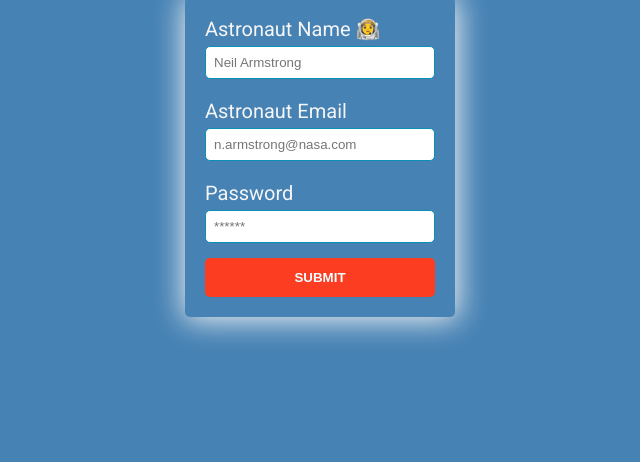
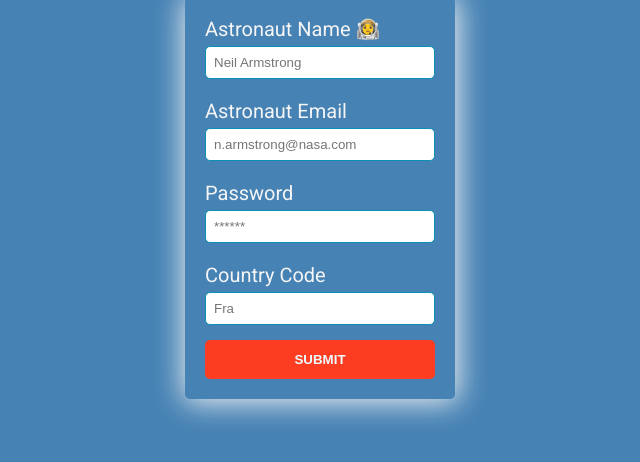
Before and after one commit to ChathurikaDissanayaka/Essential-JavaScript-Concepts, a website built with Vite: page Form/index.html in a window 1280 px wide. Shown: the part 160-622 px from the top of the page, without its empty margins (320-960 px from the left). Built offline with nearby package versions, Linux system fonts and the light colour scheme.

Commit message:
Add changes

```diff
--- a/Form/index.html
+++ b/Form/index.html
@@ -19,6 +19,7 @@
                     id="astronautName"
                     name="astronautName"
                     placeholder="Neil Armstrong"
+                    pattern="[a-zA-Z0-9]+"
                     required
                     >
                 <label for="astronautEmail">Astronaut Email</label>
@@ -35,7 +36,18 @@
                     id="astronautPassword"
                     name="astronautPassword"
                     placeholder="******"
+                    minlength="8"
+                    maxlength="15"
                     required
+                    >
+                <label for="astronautName">Country Code</label>
+                <input
+                    required
+                    type="text"
+                    id="astronautCountryCode"
+                    name="astronautCountryCode"
+                    pattern="[a-zA-Z]{3}"
+                    placeholder="Fra"
                     >
                 <button type="submit">submit</button>
             </form>
```
